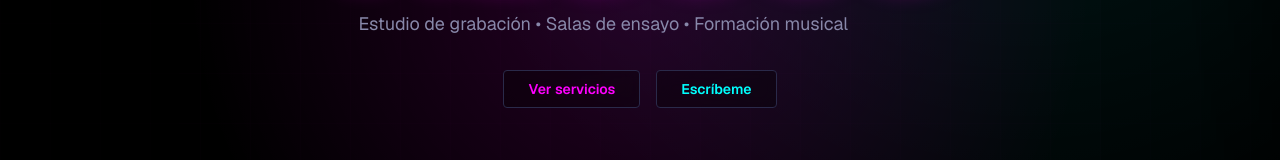
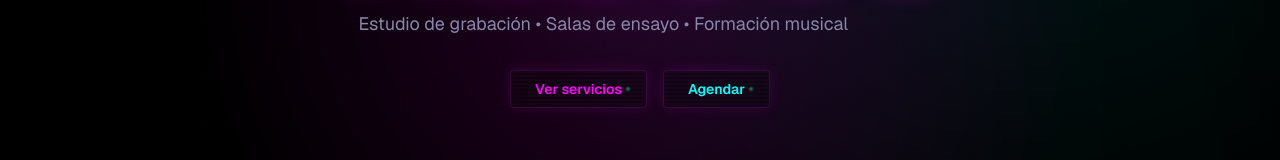
Before and after one commit to superdandi/vizcoso, a Next.js app: page /vizcoso/ in a window 1280 px wide. Shown: the part 427-587 px from the top of the page. Built offline with nearby package versions, Linux system fonts and the light colour scheme.

Commit message:
Apply card-glass-pulse to Hero buttons and WhatsApp CTA; rename Escríbeme → Agendar

```diff
--- a/src/components/Contacto.tsx
+++ b/src/components/Contacto.tsx
@@ -21,7 +21,7 @@ export default function Contacto() {
           href="https://wa.me/56982864145"
           target="_blank"
           rel="noopener noreferrer"
-          className="mb-10 inline-flex items-center gap-3 rounded-lg border border-[#2a2a4a] bg-black/30 backdrop-blur-sm px-8 py-4 text-lg font-bold text-[#00ffff] transition-all hover:border-[#ff00ff]/50"
+          className="card-glass card-glass-pulse mb-10 inline-flex items-center gap-3 rounded-lg border border-[#2a2a4a] bg-black/30 backdrop-blur-sm px-8 py-4 text-lg font-bold text-[#00ffff] transition-all hover:border-[#ff00ff]/50"
         >
           <svg width="24" height="24" viewBox="0 0 24 24" fill="currentColor">
             <path d="M17.472 14.382c-.297-.149-1.758-.867-2.03-.967-.273-.099-.471-.148-.67.15-.197.297-.767.966-.94 1.164-.173.199-.347.223-.644.075-.297-.15-1.255-.463-2.39-1.475-.883-.788-1.48-1.761-1.653-2.059-.173-.297-.018-.458.13-.606.134-.133.298-.347.446-.52.149-.174.198-.298.298-.497.099-.198.05-.371-.025-.52-.075-.149-.669-1.612-.916-2.207-.242-.579-.487-.5-.669-.51-.173-.008-.371-.01-.57-.01-.198 0-.52.074-.792.372-.272.297-1.04 1.016-1.04 2.479 0 1.462 1.065 2.875 1.213 3.074.149.198 2.096 3.2 5.077 4.487.709.306 1.262.489 1.694.625.712.227 1.36.195 1.871.118.571-.085 1.758-.719 2.006-1.413.248-.694.248-1.289.173-1.413-.074-.124-.272-.198-.57-.347m-5.421 7.403h-.004a9.87 9.87 0 01-5.031-1.378l-.361-.214-3.741.982.998-3.648-.235-.374a9.86 9.86 0 01-1.51-5.26c.001-5.45 4.436-9.884 9.888-9.884 2.64 0 5.122 1.03 6.988 2.898a9.825 9.825 0 012.893 6.994c-.003 5.45-4.437 9.884-9.885 9.884m8.413-18.297A11.815 11.815 0 0012.05 0C5.495 0 .16 5.335.157 11.892c0 2.096.547 4.142 1.588 5.945L.057 24l6.305-1.654a11.882 11.882 0 005.683 1.448h.005c6.554 0 11.89-5.335 11.893-11.893a11.821 11.821 0 00-3.48-8.413z" />
--- a/src/components/Hero.tsx
+++ b/src/components/Hero.tsx
@@ -35,15 +35,15 @@ export default function Hero() {
         <div className="mt-8 flex flex-wrap justify-center gap-4">
           <a
             href="#servicios"
-            className="rounded border border-[#2a2a4a] bg-black/30 backdrop-blur-sm px-6 py-2 text-sm font-semibold text-[#ff00ff] transition-all hover:border-[#ff00ff]/50"
+            className="card-glass card-glass-pulse rounded border border-[#2a2a4a] bg-black/30 backdrop-blur-sm px-6 py-2 text-sm font-semibold text-[#ff00ff] transition-all hover:border-[#ff00ff]/50"
           >
             Ver servicios
           </a>
           <a
             href="#contacto"
-            className="rounded border border-[#2a2a4a] bg-black/30 backdrop-blur-sm px-6 py-2 text-sm font-semibold text-[#00ffff] transition-all hover:border-[#ff00ff]/50"
+            className="card-glass card-glass-pulse rounded border border-[#2a2a4a] bg-black/30 backdrop-blur-sm px-6 py-2 text-sm font-semibold text-[#00ffff] transition-all hover:border-[#ff00ff]/50"
           >
-            Escríbeme
+            Agendar
           </a>
         </div>
       </div>
```
